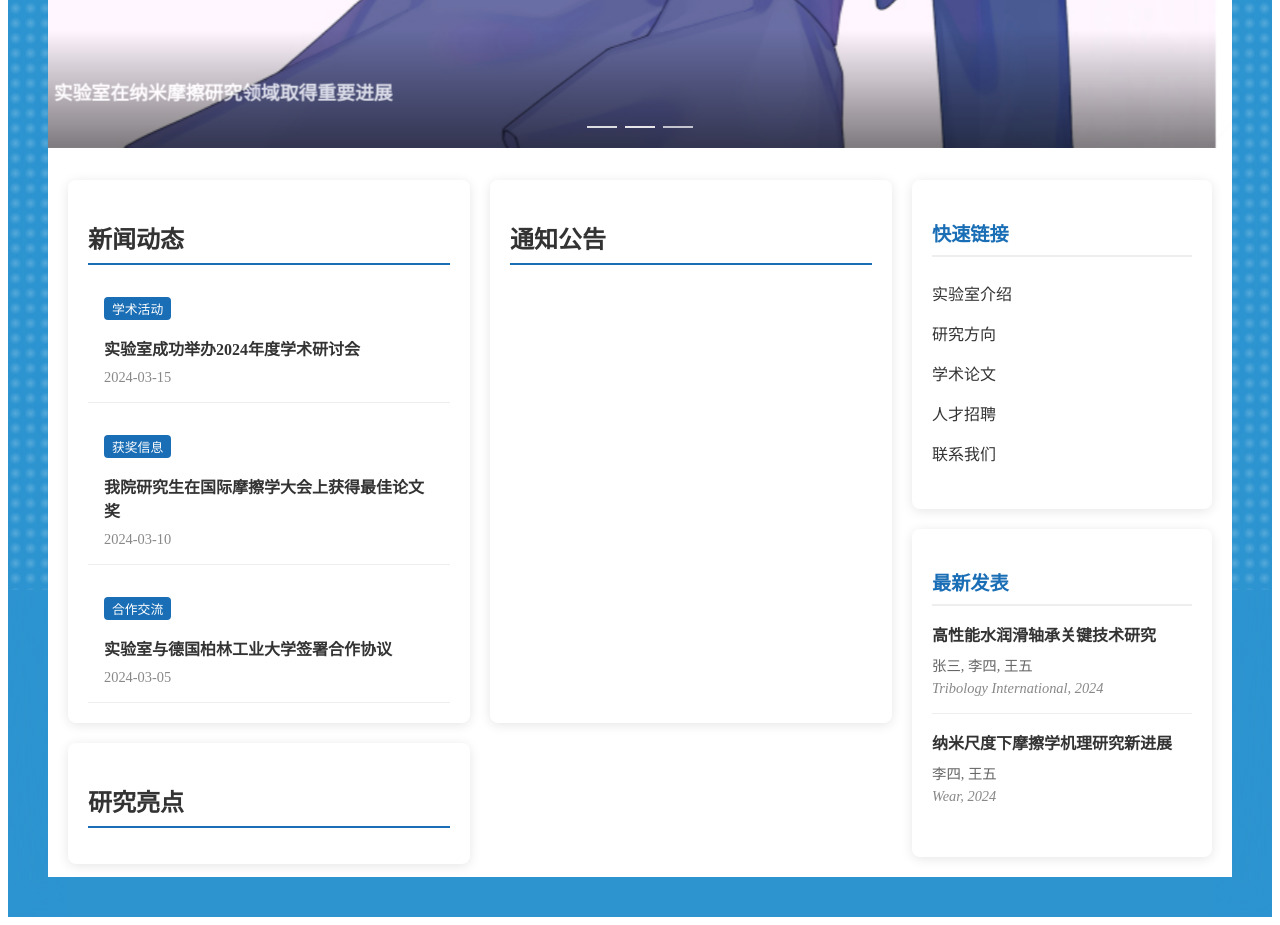
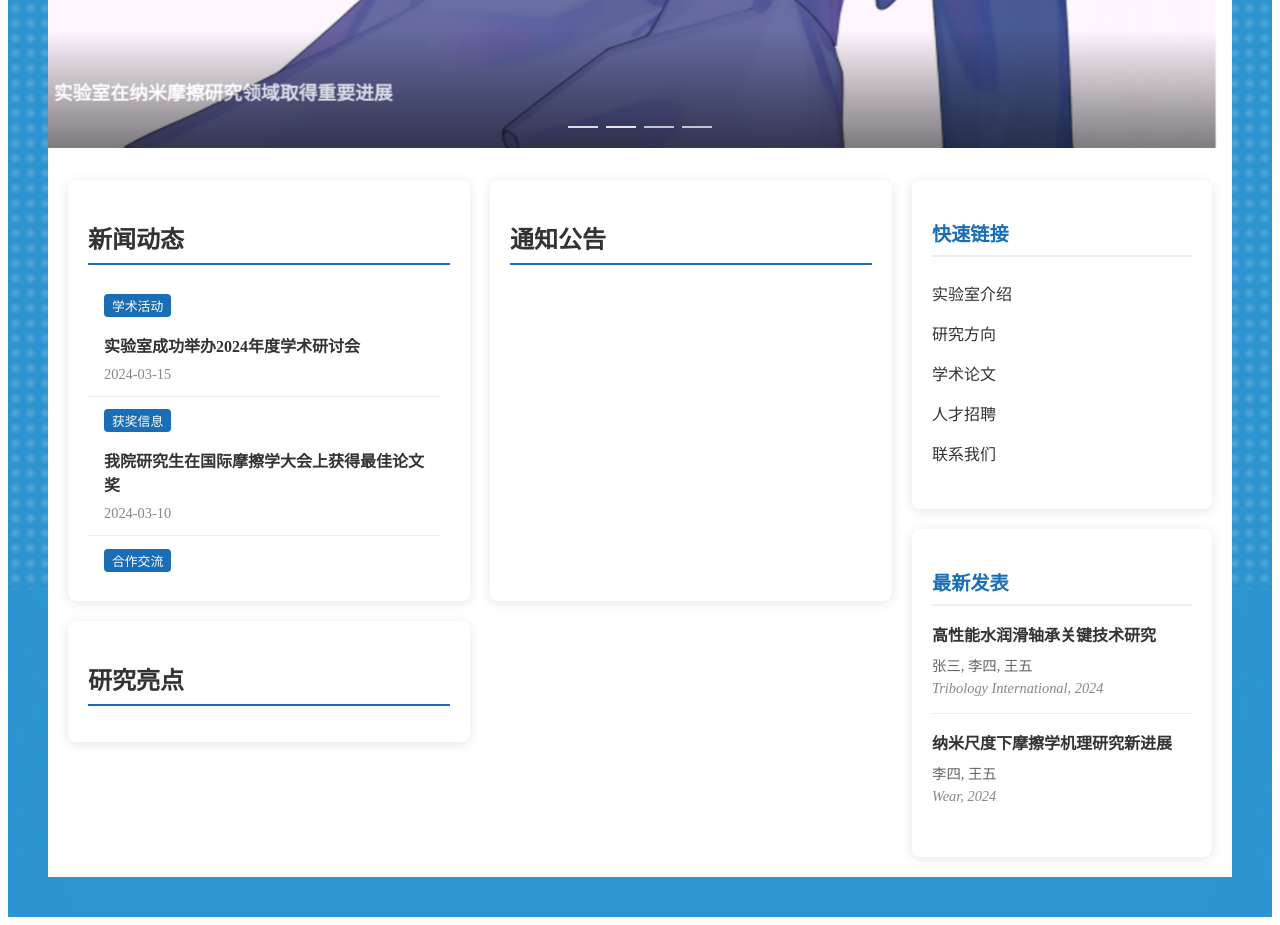
Before and after one commit to EmiyaK532/vue-tsinghua, a Vue app: page / in a window 1280 px wide. Shown: the part 400-1325 px from the top of the page. Built offline with nearby package versions, Linux system fonts and the light colour scheme.

Commit message:
添加下拉菜单, 修复因z-index堆叠层级上下文导致的下拉菜单被遮挡的bug

```diff
--- a/src/components/Header.vue
+++ b/src/components/Header.vue
@@ -80,7 +80,7 @@ const switchLanguage = () => {
   display: flex;
   align-items: center;
   justify-content: space-between;
-  gap: 15rem;
+  gap: 8rem;
   height: 100%;
   /* 确保内容区域也有圆角，防止内容溢出 */
   border-bottom-right-radius: 20px;
--- a/src/components/NewsCarousel.vue
+++ b/src/components/NewsCarousel.vue
@@ -5,6 +5,7 @@ import { ref, onMounted, onBeforeUnmount } from 'vue'
 import news1 from '@/assets/images/news/news1.jpg'
 import news2 from '@/assets/images/news/news2.jpg'
 import news3 from '@/assets/images/news/news3.jpg'
+import news4 from '@/assets/images/news/news4.jpg'
 
 interface NewsItem {
   id: number
@@ -30,6 +31,12 @@ const news = ref<NewsItem[]>([
     id: 3,
     title: "实验室获得国家自然科学基金重大项目支持",
     image: news3,
+    link: "#"
+  },
+  {
+    id: 4,
+    title: "实验室与德国柏林工业大学签署合作协议",
+    image: news4,
     link: "#"
   }
 ])
--- a/src/components/NewsList.vue
+++ b/src/components/NewsList.vue
@@ -26,35 +26,70 @@ const newsList = ref<News[]>([
     title: "实验室与德国柏林工业大学签署合作协议",
     date: "2024-03-05",
     category: "合作交流"
+  },
+  {
+    id: 4,
+    title: "实验室项目取得新进展",
+    date: "2024-03-07",
+    category: "科研进展"
   }
 ])
 </script>
 
 <template>
   <div class="news-list-container">
-    <div v-for="news in newsList" :key="news.id" class="news-item">
-      <span class="news-category">{{ news.category }}</span>
-      <h4 class="news-title">{{ news.title }}</h4>
-      <span class="news-date">{{ news.date }}</span>
+    <div class="news-list-wrapper">
+      <div v-for="news in newsList" :key="news.id" class="news-item">
+        <span class="news-category">{{ news.category }}</span>
+        <h4 class="news-title">{{ news.title }}</h4>
+        <span class="news-date">{{ news.date }}</span>
+      </div>
     </div>
   </div>
 </template>
 
 <style scoped>
 .news-list-container {
-  display: flex;
-  flex-direction: column;
-  gap: 1rem;
+  position: relative;
+  height: 300px;
+  overflow: hidden;
+  background: #fff;
+}
+
+.news-list-wrapper {
+  position: relative;
+  height: 100%;
+  overflow-y: auto;
+  padding-right: 10px;
+}
+
+.news-list-wrapper::-webkit-scrollbar {
+  width: 4px;
+}
+
+.news-list-wrapper::-webkit-scrollbar-track {
+  background: #f5f5f5;
+  border-radius: 2px;
+}
+
+.news-list-wrapper::-webkit-scrollbar-thumb {
+  background: #ddd;
+  border-radius: 2px;
+}
+
+.news-list-wrapper::-webkit-scrollbar-thumb:hover {
+  background: #bbb;
 }
 
 .news-item {
-  padding: 1rem;
+  padding: 0.8rem 1rem;
   border-bottom: 1px solid #eee;
-  transition: background-color 0.3s;
+  transition: all 0.3s ease;
+  background: #fff;
 }
 
-.news-item:hover {
-  background-color: #f9f9f9;
+.news-item:last-child {
+  border-bottom: none;
 }
 
 .news-category {
@@ -71,10 +106,30 @@ const newsList = ref<News[]>([
   margin: 0.5rem 0;
   font-size: 1rem;
   color: #333;
+  cursor: pointer;
+  transition: color 0.3s;
+}
+
+.news-title:hover {
+  color: #1a6eb5;
 }
 
 .news-date {
   color: #888;
   font-size: 0.9rem;
 }
+
+@media (max-width: 768px) {
+  .news-list-container {
+    height: 280px;
+  }
+
+  .news-item {
+    padding: 0.8rem;
+  }
+
+  .news-title {
+    font-size: 0.95rem;
+  }
+}
 </style>
```
